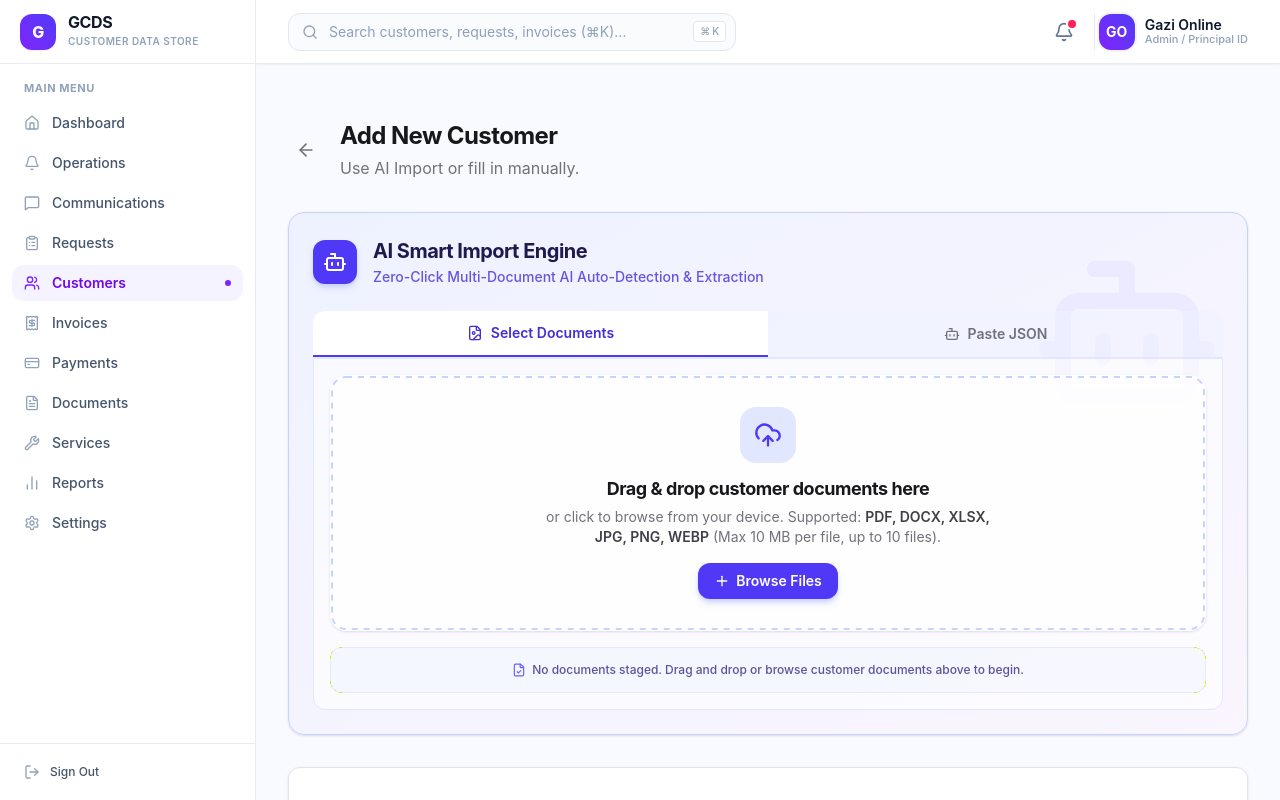
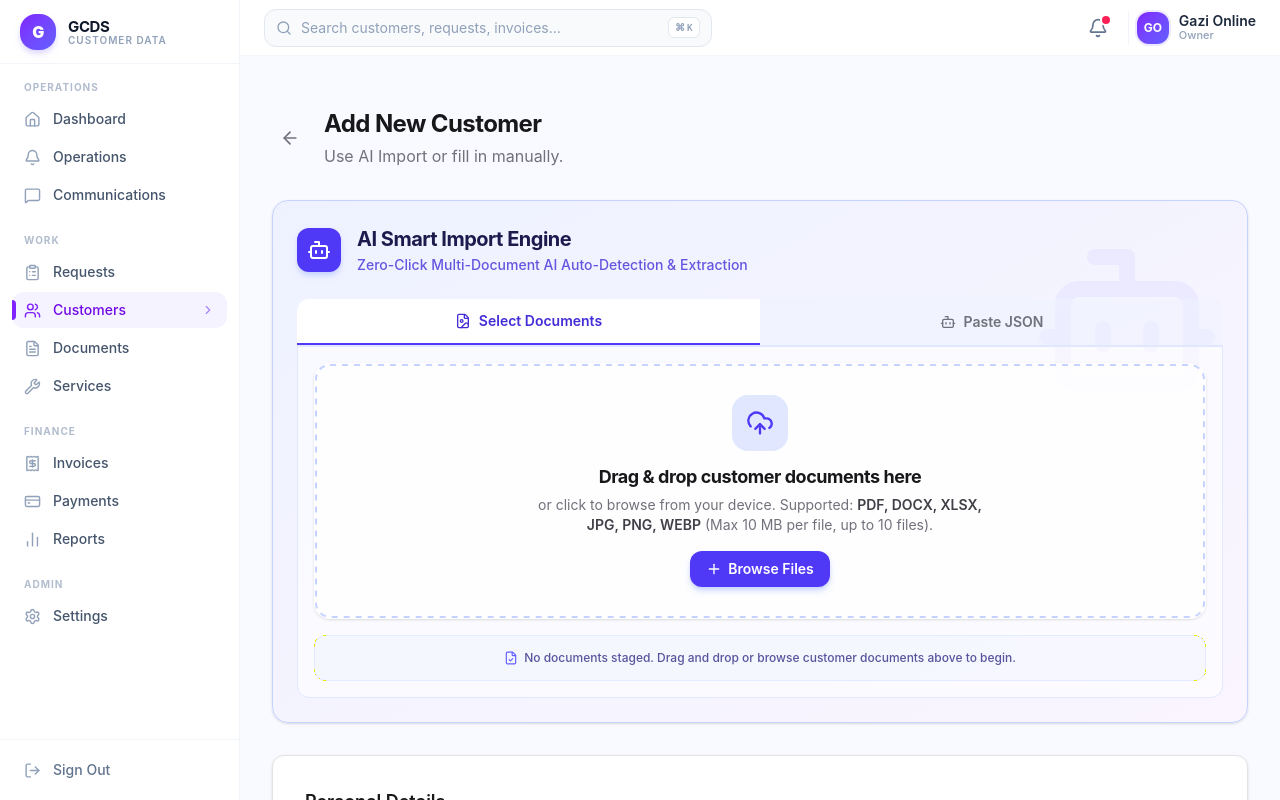
Before and after one commit to gazi-online/gazi-customer-data-store, a Next.js app: page /customers/new in a window 1280 px wide. Built offline with nearby package versions, Linux system fonts and the light colour scheme.

Commit message:
ui: step 1 — app shell grouped sidebar topbar mobile nav refinement

```diff
--- a/src/app/(dashboard)/layout.tsx
+++ b/src/app/(dashboard)/layout.tsx
@@ -1,7 +1,7 @@
 "use client";
 
 import Link from "next/link";
-import { usePathname, useRouter } from "next/navigation";
+import { usePathname } from "next/navigation";
 import {
   Home,
   Users,
@@ -17,26 +17,53 @@ import {
   CreditCard,
   ClipboardList,
   MessageSquare,
-  Bell
+  Bell,
+  ChevronRight,
 } from "lucide-react";
 import { logout } from "./actions";
 import { useState, useEffect } from "react";
 import { GlobalCommandSearchModal } from "@/components/search/GlobalCommandSearchModal";
 
-const navigation = [
-  { name: "Dashboard", href: "/dashboard", icon: Home },
-  { name: "Operations", href: "/operations", icon: Bell },
+/* ─────────────────────────────────────────────
+   Navigation groups
+───────────────────────────────────────────── */
+const navGroups = [
+  {
+    label: "Operations",
+    items: [
+      { name: "Dashboard",      href: "/dashboard",      icon: Home },
+      { name: "Operations",     href: "/operations",     icon: Bell },
       { name: "Communications", href: "/communications", icon: MessageSquare },
-  { name: "Requests", href: "/requests", icon: ClipboardList },
+    ],
+  },
+  {
+    label: "Work",
+    items: [
+      { name: "Requests",  href: "/requests",  icon: ClipboardList },
       { name: "Customers", href: "/customers", icon: Users },
+      { name: "Documents", href: "/documents", icon: FileText },
+      { name: "Services",  href: "/services",  icon: Wrench },
+    ],
+  },
+  {
+    label: "Finance",
+    items: [
       { name: "Invoices", href: "/invoices", icon: Receipt },
       { name: "Payments", href: "/payments", icon: CreditCard },
-  { name: "Documents", href: "/documents", icon: FileText },
-  { name: "Services", href: "/services", icon: Wrench },
-  { name: "Reports", href: "/reports", icon: BarChart2 },
+      { name: "Reports",  href: "/reports",  icon: BarChart2 },
+    ],
+  },
+  {
+    label: "Admin",
+    items: [
       { name: "Settings", href: "/settings", icon: Settings },
+    ],
+  },
 ];
 
+/* ─────────────────────────────────────────────
+   Sidebar Content
+───────────────────────────────────────────── */
 interface SidebarContentProps {
   pathname: string;
   onClose?: () => void;
@@ -44,83 +71,96 @@ interface SidebarContentProps {
 
 function SidebarContent({ pathname, onClose }: SidebarContentProps) {
   return (
-    <>
-      {/* Brand Logo Header */}
-      <div className="h-16 flex items-center px-5 border-b border-slate-200/80 shrink-0">
-        <Link href="/dashboard" className="flex items-center gap-3 group">
-          <div className="w-9 h-9 rounded-xl bg-gradient-to-tr from-violet-600 to-indigo-600 flex items-center justify-center text-white shadow-xs">
-            <span className="font-extrabold text-base leading-none tracking-tight">G</span>
+    <div className="flex flex-col h-full">
+      {/* Brand */}
+      <div className="h-16 flex items-center px-5 border-b border-slate-100 shrink-0">
+        <Link href="/dashboard" className="flex items-center gap-3 group" onClick={onClose}>
+          <div className="w-9 h-9 rounded-2xl bg-gradient-to-br from-violet-600 to-indigo-500 flex items-center justify-center text-white shadow-md shadow-violet-200">
+            <span className="font-black text-base leading-none tracking-tight">G</span>
           </div>
-          <div className="flex flex-col">
-            <span className="text-base font-bold text-slate-900 tracking-tight leading-none mb-1">GCDS</span>
-            <span className="text-[10px] uppercase font-semibold tracking-wider text-slate-400">
-              Customer Data Store
+          <div className="flex flex-col gap-px">
+            <span className="text-[15px] font-bold text-slate-900 tracking-tight leading-none">GCDS</span>
+            <span className="text-[10px] uppercase font-semibold tracking-widest text-slate-400 leading-none">
+              Customer Data
             </span>
           </div>
         </Link>
       </div>
 
       {/* Navigation */}
-      <nav className="flex-1 px-3 py-4 space-y-1 overflow-y-auto" aria-label="Sidebar Navigation">
-        <div className="px-3 text-[11px] font-bold tracking-wider uppercase text-slate-400 mb-2">
-          Main Menu
+      <nav className="flex-1 px-3 py-4 overflow-y-auto space-y-5" aria-label="Sidebar navigation">
+        {navGroups.map((group) => (
+          <div key={group.label}>
+            <div className="px-3 mb-1.5 text-[10px] font-bold uppercase tracking-widest text-slate-400/70">
+              {group.label}
             </div>
-        {navigation.map((item) => {
-          const isActive = pathname === item.href || (item.href !== "/dashboard" && pathname.startsWith(item.href));
+            <div className="space-y-0.5">
+              {group.items.map((item) => {
+                const isActive =
+                  pathname === item.href ||
+                  (item.href !== "/dashboard" && pathname.startsWith(item.href));
                 const Icon = item.icon;
-
                 return (
                   <Link
                     key={item.name}
                     href={item.href}
                     onClick={onClose}
                     aria-current={isActive ? "page" : undefined}
-              className={`flex items-center justify-between px-3 py-2 rounded-xl text-xs md:text-sm font-medium transition-colors group ${
+                    className={`relative flex items-center gap-3 px-3 py-2 rounded-xl text-sm font-medium transition-all duration-150 group ${
                       isActive
-                  ? "bg-violet-50 text-violet-700 font-semibold"
+                        ? "bg-violet-50 text-violet-700"
                         : "text-slate-600 hover:bg-slate-50 hover:text-slate-900"
                     }`}
                   >
-              <div className="flex items-center gap-3">
-                <Icon className={`h-4 w-4 transition-colors ${
+                    {/* Active left accent */}
+                    {isActive && (
+                      <span
+                        className="absolute left-0 top-1/2 -translate-y-1/2 w-1 h-5 rounded-r-full bg-violet-600"
+                        aria-hidden="true"
+                      />
+                    )}
+                    <Icon
+                      className={`h-[17px] w-[17px] shrink-0 transition-colors ${
                         isActive
                           ? "text-violet-600"
                           : "text-slate-400 group-hover:text-slate-600"
-                }`} />
-                <span>{item.name}</span>
-              </div>
+                      }`}
+                    />
+                    <span className="flex-1 truncate">{item.name}</span>
                     {isActive && (
-                <span className="w-1.5 h-1.5 rounded-full bg-violet-600 shrink-0" aria-hidden="true" />
+                      <ChevronRight className="h-3.5 w-3.5 text-violet-400 shrink-0" />
                     )}
                   </Link>
                 );
               })}
+            </div>
+          </div>
+        ))}
       </nav>
 
-      {/* Sidebar Footer */}
-      <div className="p-3 border-t border-slate-200/80 shrink-0">
+      {/* Sign out */}
+      <div className="p-3 border-t border-slate-100 shrink-0">
         <button
           onClick={() => logout()}
-          className="w-full flex items-center gap-2.5 px-3 py-2 rounded-xl text-xs font-medium text-slate-600 hover:bg-red-50 hover:text-red-600 transition-colors group"
+          className="w-full flex items-center gap-3 px-3 py-2 rounded-xl text-sm font-medium text-slate-500 hover:bg-red-50 hover:text-red-600 transition-colors group"
         >
-          <LogOut className="h-4 w-4 text-slate-400 group-hover:text-red-500 transition-colors" />
+          <LogOut className="h-[17px] w-[17px] shrink-0 text-slate-400 group-hover:text-red-500 transition-colors" />
           <span>Sign Out</span>
         </button>
       </div>
-    </>
+    </div>
   );
 }
 
-export default function DashboardLayout({
-  children,
-}: {
-  children: React.ReactNode;
-}) {
+/* ─────────────────────────────────────────────
+   Dashboard Layout
+───────────────────────────────────────────── */
+export default function DashboardLayout({ children }: { children: React.ReactNode }) {
   const pathname = usePathname();
   const [mobileMenuOpen, setMobileMenuOpen] = useState(false);
   const [searchModalOpen, setSearchModalOpen] = useState(false);
 
-  // Global shortcut for Command/Ctrl + K
+  // ⌘K / Ctrl+K shortcut
   useEffect(() => {
     const handleKeyDown = (e: KeyboardEvent) => {
       if ((e.metaKey || e.ctrlKey) && e.key === "k") {
@@ -136,7 +176,7 @@ export default function DashboardLayout({
 
   if (isPrintRoute) {
     return (
-      <div className="min-h-screen bg-zinc-100 dark:bg-zinc-950 print:bg-white print:min-h-0">
+      <div className="min-h-screen bg-zinc-100 print:bg-white print:min-h-0">
         {children}
       </div>
     );
@@ -144,20 +184,27 @@ export default function DashboardLayout({
 
   return (
     <div className="flex h-screen overflow-hidden bg-[#F8FAFF] print:block print:h-auto print:overflow-visible print:bg-white">
-      {/* Sidebar - Desktop */}
-      <aside className="w-64 bg-white border-r border-slate-200/80 flex-col hidden md:flex shrink-0 print:hidden select-none">
+
+      {/* ── Sidebar: Desktop ───────────────────────── */}
+      <aside className="w-60 bg-white border-r border-slate-100 flex-col hidden md:flex shrink-0 print:hidden select-none">
         <SidebarContent pathname={pathname} />
       </aside>
 
-      {/* Sidebar - Mobile (Overlay) */}
+      {/* ── Sidebar: Mobile overlay ─────────────────── */}
       {mobileMenuOpen && (
         <div className="md:hidden fixed inset-0 z-50 flex print:hidden">
-          <div className="fixed inset-0 bg-black/40 backdrop-blur-xs" onClick={() => setMobileMenuOpen(false)} />
-          <aside className="relative w-64 max-w-sm bg-white h-full flex flex-col shadow-xl animate-in slide-in-from-left-4 duration-300">
+          {/* Backdrop */}
+          <div
+            className="fixed inset-0 bg-black/50 backdrop-blur-sm"
+            onClick={() => setMobileMenuOpen(false)}
+            aria-hidden="true"
+          />
+          {/* Drawer */}
+          <aside className="relative w-72 max-w-[85vw] bg-white h-full flex flex-col shadow-2xl animate-in slide-in-from-left duration-250 ease-out">
             <button
               onClick={() => setMobileMenuOpen(false)}
               aria-label="Close menu"
-              className="absolute top-4 right-4 p-2 text-slate-500 hover:bg-slate-100 rounded-full"
+              className="absolute top-3.5 right-3.5 p-2 text-slate-400 hover:text-slate-700 hover:bg-slate-100 rounded-full transition-colors z-10"
             >
               <X className="h-5 w-5" />
             </button>
@@ -166,81 +213,94 @@ export default function DashboardLayout({
         </div>
       )}
 
-      {/* Main Content Container */}
-      <main className="flex-1 flex flex-col overflow-hidden w-full print:block print:overflow-visible">
+      {/* ── Main Content ─────────────────────────────── */}
+      <main className="flex-1 flex flex-col overflow-hidden w-full min-w-0 print:block print:overflow-visible">
+
         {/* Top Header */}
-        <header className="bg-white border-b border-slate-200/80 h-16 px-4 md:px-8 flex items-center justify-between shadow-xs z-10 shrink-0 print:hidden">
-          <div className="flex items-center gap-4 flex-1">
+        <header className="bg-white border-b border-slate-100 h-14 px-4 md:px-6 flex items-center justify-between shrink-0 print:hidden z-10">
+          <div className="flex items-center gap-3 flex-1 min-w-0">
+            {/* Mobile hamburger */}
             <button
-              className="md:hidden p-2 text-slate-500 hover:bg-slate-100 rounded-lg"
-              aria-label="Open navigation menu"
+              className="md:hidden p-2 -ml-1 text-slate-500 hover:text-slate-700 hover:bg-slate-100 rounded-xl transition-colors"
+              aria-label="Open navigation"
               onClick={() => setMobileMenuOpen(true)}
             >
               <Menu className="h-5 w-5" />
             </button>
 
-            {/* Global Search Trigger */}
+            {/* Mobile brand (shown only when sidebar hidden) */}
+            <Link
+              href="/dashboard"
+              className="md:hidden flex items-center gap-2.5"
+            >
+              <div className="w-7 h-7 rounded-xl bg-gradient-to-br from-violet-600 to-indigo-500 flex items-center justify-center text-white shadow-sm">
+                <span className="font-black text-sm leading-none">G</span>
+              </div>
+              <span className="text-sm font-bold text-slate-900 tracking-tight">GCDS</span>
+            </Link>
+
+            {/* Search bar — hidden on smallest screens, visible sm+ */}
             <div
               onClick={() => setSearchModalOpen(true)}
-              className="w-full max-w-md relative hidden sm:flex items-center cursor-pointer group"
+              role="button"
+              tabIndex={0}
+              onKeyDown={(e) => e.key === "Enter" && setSearchModalOpen(true)}
+              aria-label="Open global search"
+              className="hidden sm:flex flex-1 max-w-md items-center relative cursor-pointer group"
             >
-              <Search className="absolute left-3.5 h-4 w-4 text-slate-400 group-hover:text-violet-600 transition-colors" />
-              <div className="w-full pl-10 pr-12 py-2 bg-slate-50/80 border border-slate-200 group-hover:border-violet-300 group-hover:bg-slate-50 rounded-[12px] text-xs md:text-sm text-slate-400 transition-all select-none">
-                Search customers, requests, invoices (⌘K)...
+              <Search className="absolute left-3 h-4 w-4 text-slate-400 group-hover:text-violet-500 transition-colors pointer-events-none" />
+              <div className="w-full pl-9 pr-14 py-2 bg-slate-50 border border-slate-200 group-hover:border-violet-300 group-hover:bg-white rounded-xl text-sm text-slate-400 transition-all select-none">
+                Search customers, requests, invoices…
               </div>
-              <div className="absolute right-2.5 flex items-center gap-0.5 px-1.5 py-0.5 rounded bg-white border border-slate-200 text-[10px] font-medium text-slate-400 pointer-events-none">
+              <kbd className="absolute right-3 hidden lg:flex items-center gap-0.5 px-1.5 py-0.5 rounded-md bg-white border border-slate-200 text-[10px] font-semibold text-slate-400 pointer-events-none">
                 <span>⌘</span>K
-              </div>
+              </kbd>
             </div>
           </div>
 
-          {/* Right Header: Operations Bell + User Profile */}
-          <div className="flex items-center gap-3 pl-2">
-            {/* Operations Inbox Quick Bell */}
+          {/* Right side */}
+          <div className="flex items-center gap-2 pl-3">
+            {/* Mobile search icon */}
+            <button
+              className="sm:hidden p-2 text-slate-500 hover:text-violet-600 hover:bg-violet-50 rounded-xl transition-colors"
+              aria-label="Search"
+              onClick={() => setSearchModalOpen(true)}
+            >
+              <Search className="h-5 w-5" />
+            </button>
+
+            {/* Operations bell */}
             <Link
               href="/operations"
               title="Operations Inbox"
               className="relative p-2 text-slate-500 hover:text-violet-700 hover:bg-violet-50 rounded-xl transition-colors"
             >
               <Bell className="h-5 w-5" />
-              <span className="absolute top-1.5 right-1.5 w-2 h-2 rounded-full bg-rose-500 ring-2 ring-white" />
+              <span className="absolute top-1.5 right-1.5 w-2 h-2 rounded-full bg-rose-500 ring-2 ring-white" aria-label="Alerts pending" />
             </Link>
 
-            {/* Authenticated User Profile */}
-            <div className="flex items-center gap-2.5 pl-1 border-l border-slate-200">
-              <div className="w-9 h-9 rounded-xl bg-gradient-to-tr from-violet-600 to-indigo-600 text-white font-bold text-sm flex items-center justify-center ring-2 ring-slate-100 shadow-xs">
+            {/* User chip */}
+            <div className="flex items-center gap-2.5 pl-2 ml-1 border-l border-slate-100">
+              <div className="w-8 h-8 rounded-xl bg-gradient-to-br from-violet-600 to-indigo-500 text-white font-bold text-xs flex items-center justify-center ring-2 ring-violet-100 shadow-sm select-none">
                 GO
               </div>
-              <div className="hidden sm:flex flex-col text-left">
-                <span className="text-sm font-semibold text-slate-900 leading-tight">Gazi Online</span>
-                <span className="text-[11px] text-slate-400 font-medium leading-tight">Admin / Principal ID</span>
+              <div className="hidden md:flex flex-col text-left">
+                <span className="text-sm font-semibold text-slate-800 leading-tight">Gazi Online</span>
+                <span className="text-[11px] text-slate-400 font-medium leading-tight">Owner</span>
               </div>
             </div>
           </div>
         </header>
 
-        {/* Mobile Search Bar (Only visible below sm breakpoints) */}
-        <div className="sm:hidden p-3 bg-white border-b border-slate-200/80 shrink-0 print:hidden">
-          <div
-            onClick={() => setSearchModalOpen(true)}
-            className="w-full relative flex items-center cursor-pointer"
-          >
-            <Search className="absolute left-3 h-4 w-4 text-slate-400" />
-            <div className="w-full pl-9 pr-4 py-2 bg-slate-50 border border-slate-200 rounded-[12px] text-xs text-slate-400">
-              Search customers, requests, invoices...
-            </div>
-          </div>
-        </div>
-
-        {/* Page Content Scrollable Area */}
-        <div className="flex-1 overflow-y-auto p-4 sm:p-6 lg:p-8 bg-[#F8FAFF] print:p-0 print:overflow-visible print:bg-white relative">
-          <div className="relative z-10 w-full mx-auto">
+        {/* Page content */}
+        <div className="flex-1 overflow-y-auto bg-[#F8FAFF] print:p-0 print:overflow-visible print:bg-white">
+          <div className="w-full mx-auto max-w-screen-2xl px-4 py-5 sm:px-6 sm:py-6 lg:px-8 lg:py-7">
             {children}
           </div>
         </div>
       </main>
 
-      {/* Universal Search & Command Palette Modal */}
+      {/* Global search modal */}
       <GlobalCommandSearchModal
         isOpen={searchModalOpen}
         onClose={() => setSearchModalOpen(false)}
```
Lines whose indentation alone changed are shown as unchanged.
